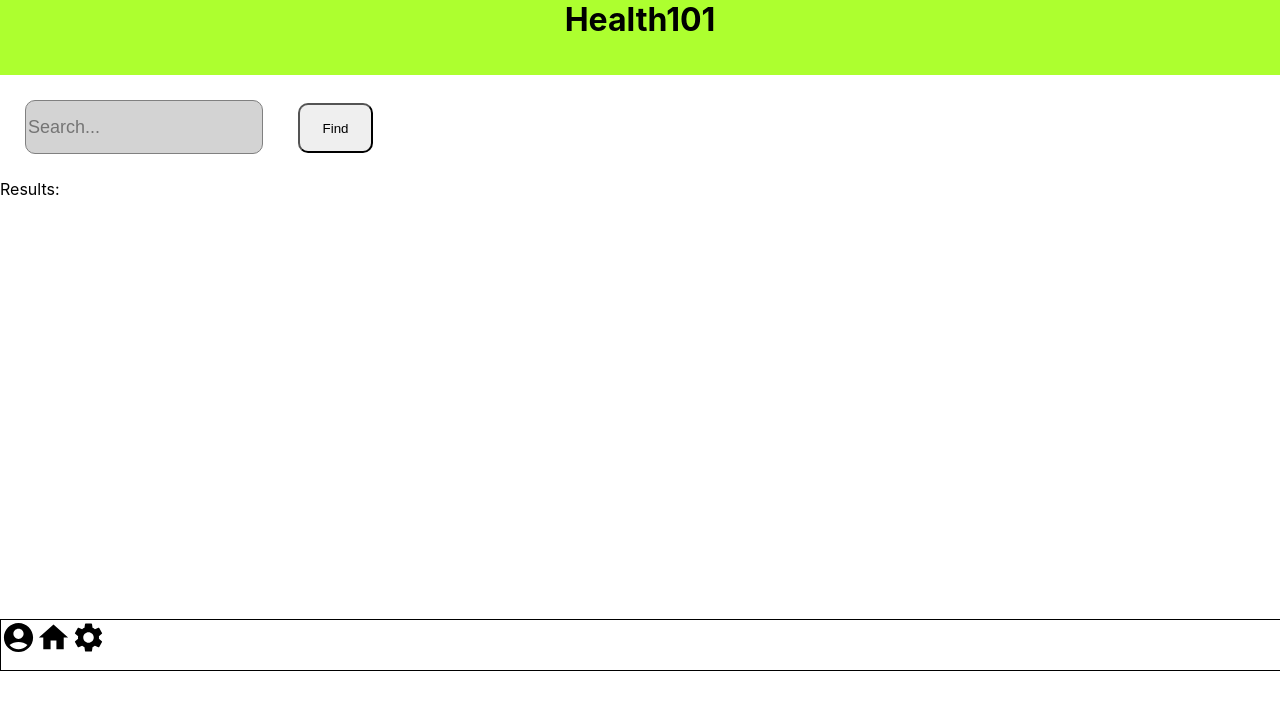
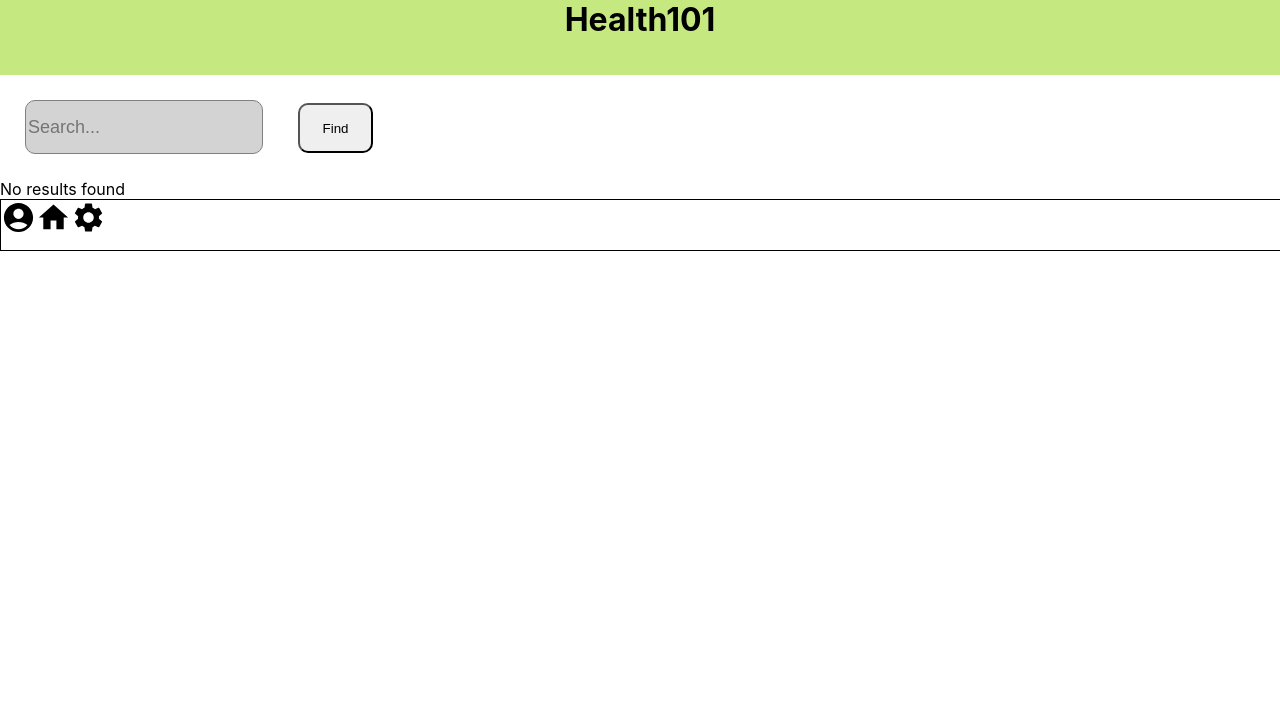
Before and after one commit to DasDeveloper/Health101, a React (Create React App) app in the folder client/: page /searchfood in a window 1280 px wide. Shown: the top 710 px of the page. Built offline with nearby package versions, Linux system fonts and the light colour scheme.

Commit message:
Fixes to search food page

```diff
--- a/client/src/components/searchFood.js
+++ b/client/src/components/searchFood.js
@@ -26,7 +26,7 @@ const SearchFood = () =>{
             </div>
 
             <div>
-                Results:
+
 
                 <div>
 
@@ -37,12 +37,12 @@ const SearchFood = () =>{
                             <h3>Name: {el.name}</h3>
                             <h3>Calories: {el.calories}</h3>
                             <h3>Serving: {el.serving} units</h3>
-                            <button>Add to daily calories</button>
+                            <button>+</button>
                         </div>
 
                     ))}
                     </div>):
-                    (<></>)}
+                    (<>No results found</>)}
 
                 </div>
 
--- a/client/src/css/footer.css
+++ b/client/src/css/footer.css
@@ -2,5 +2,5 @@
     width: 100%;
     height: 50px;
     border: 1px black solid;
-    margin-top:420px;
+    /* margin-top:420px; */
 }
--- a/client/src/css/navbar.css
+++ b/client/src/css/navbar.css
@@ -1,7 +1,7 @@
 .navbar{
     height: 75px;
     width: 100%;
-    background-color: greenyellow;
+    background: rgba(198, 232, 128, 1);
     text-align: center;
     margin-top:none;
 }
--- a/client/src/css/searchFood.css
+++ b/client/src/css/searchFood.css
@@ -12,6 +12,7 @@
     width: 75px;
     margin-left: 10px;
     border-radius: 10px;
+
 }
 
 .resultDetails{
@@ -20,5 +21,16 @@
     border-radius: 10px;
     height: max-content;
     box-shadow: rgba(0, 0, 0, 0.2) 0px 2px 7px 0px;
+    text-align: center;
 
 }
+
+.resultDetails button{
+    width:50px;
+    height: 45px;
+    border-radius: 10px;
+    background-color:rgba(198, 232, 128, 1);
+    ;
+
+
+}
```
